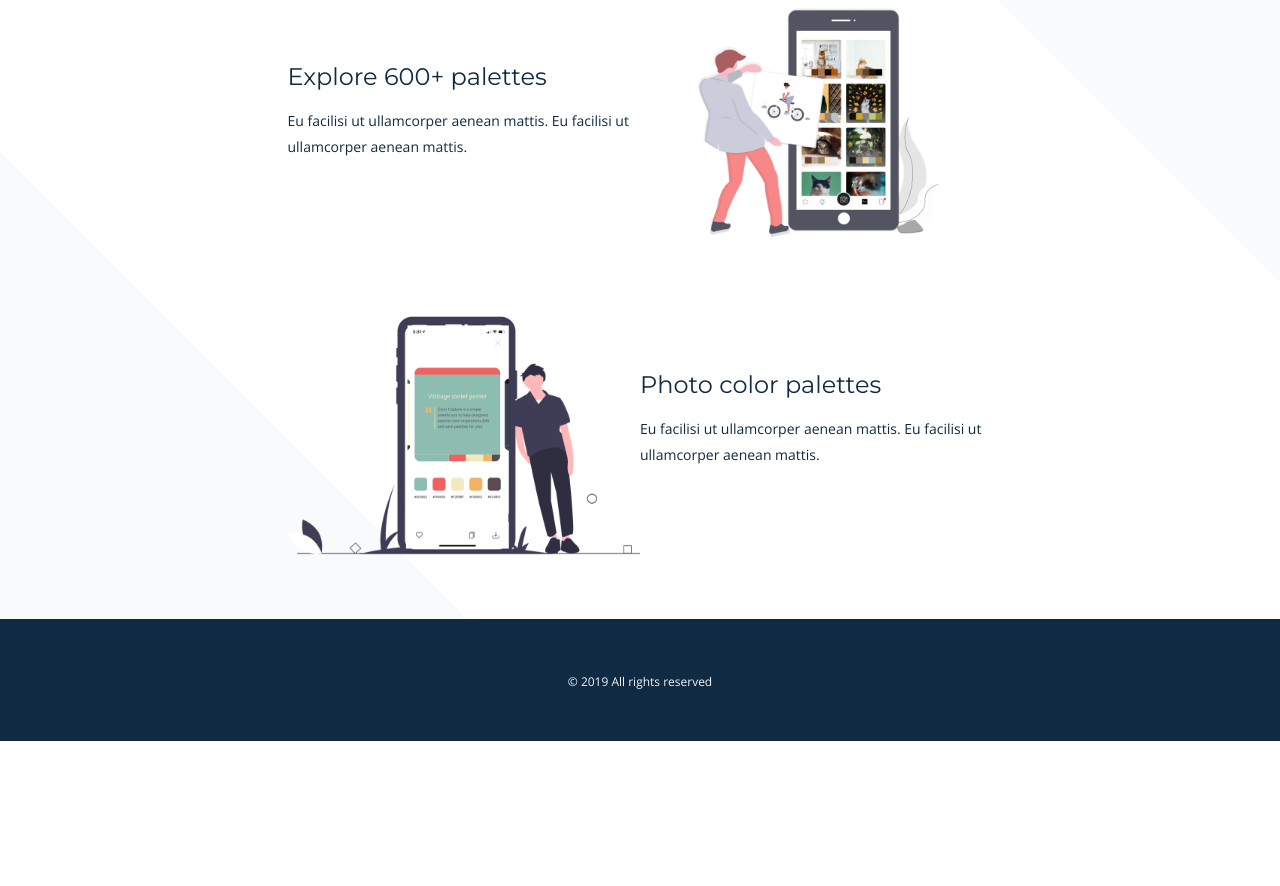
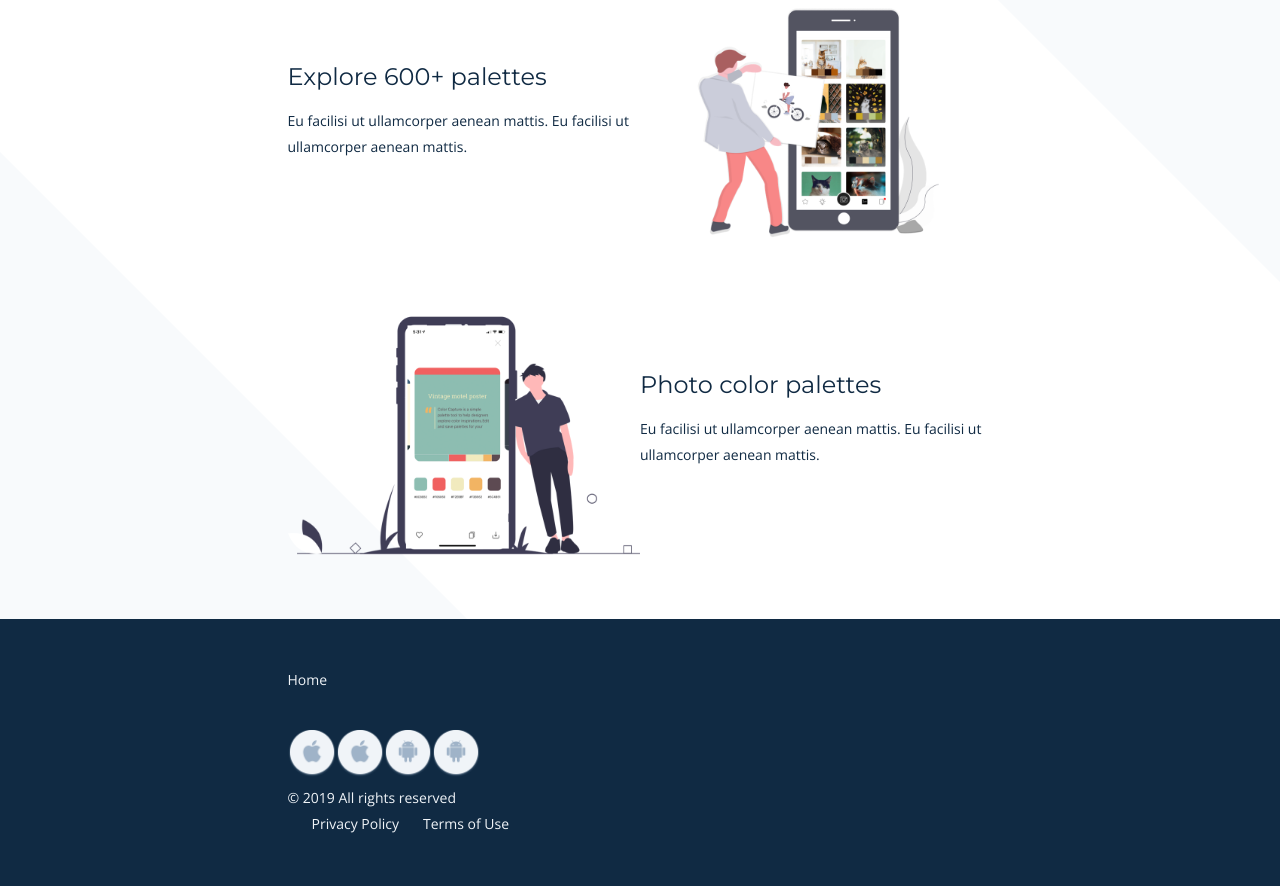
Before and after one commit to wizeyes-tech/color-collect, a Gatsby site: page / in a window 1280 px wide. Shown: the part 998-1884 px from the top of the page. Before the commit the page ends 1739 px from the top, so only its background shows below. Built offline with nearby package versions, Linux system fonts and the light colour scheme; Gatsby itself is replaced by a stand-in of ours.

Commit message:
Updated the Download component.

```diff
--- a/src/components/downloads.js
+++ b/src/components/downloads.js
@@ -3,10 +3,39 @@ import Img from "gatsby-image"
 import { graphql, useStaticQuery } from "gatsby"
 import styles from "./downloads.module.css"
 
-const Downloads = ({iosTitle, iosLink, androidTitle, androidLink}) => {
+const Downloads = ({ iosTitle, iosLink, androidTitle, androidLink, size = `m` }) => {
+
+  function IosImageDesktop() {
+    if (size === "s") {
+      return <Img fixed={data.iosSmall.childImageSharp.fixed}
+                  title={iosTitle}
+                  alt={iosTitle}
+      />
+    } else {
+      return <Img fixed={data.iosMedium.childImageSharp.fixed}
+                  title={iosTitle}
+                  alt={iosTitle}
+      />
+    }
+  }
+
+  function AndroidImageDesktop() {
+    if (size === "s") {
+      return <Img fixed={data.androidSmail.childImageSharp.fixed}
+                  title={iosTitle}
+                  alt={iosTitle}
+      />
+    } else {
+      return <Img fixed={data.androidMedium.childImageSharp.fixed}
+                  title={iosTitle}
+                  alt={iosTitle}
+      />
+    }
+  }
+
   const data = useStaticQuery(graphql`
     query {
-      iosMobile: file(relativePath: { eq: "button/download-ios.png" }) {
+      iosSmall: file(relativePath: { eq: "button/download-ios.png" }) {
         childImageSharp {
           fixed(width: 48, height: 48) {
             base64
@@ -18,7 +47,7 @@ const Downloads = ({iosTitle, iosLink, androidTitle, androidLink}) => {
         }
       }
 
-      androidMobile: file(relativePath: { eq: "button/download-android.png" }) {
+      androidSmail: file(relativePath: { eq: "button/download-android.png" }) {
         childImageSharp {
           fixed(width: 48, height: 48) {
             base64
@@ -30,7 +59,7 @@ const Downloads = ({iosTitle, iosLink, androidTitle, androidLink}) => {
         }
       }
 
-      iosDesktop: file(relativePath: { eq: "button/download-ios.png" }) {
+      iosMedium: file(relativePath: { eq: "button/download-ios.png" }) {
         childImageSharp {
           fixed(width: 64, height: 64) {
             base64
@@ -42,7 +71,7 @@ const Downloads = ({iosTitle, iosLink, androidTitle, androidLink}) => {
         }
       }
 
-      androidDesktop: file(relativePath: { eq: "button/download-android.png" }) {
+      androidMedium: file(relativePath: { eq: "button/download-android.png" }) {
         childImageSharp {
           fixed(width: 64, height: 64) {
             base64
@@ -62,32 +91,26 @@ const Downloads = ({iosTitle, iosLink, androidTitle, androidLink}) => {
          className={styles.downloadItem}
       >
         <span className={styles.downloadMobile}>
-        <Img fixed={data.iosMobile.childImageSharp.fixed}
+          <Img fixed={data.iosSmall.childImageSharp.fixed}
                title={iosTitle}
                alt={iosTitle}
           />
         </span>
         <span className={styles.downloadDesktop}>
-        <Img fixed={data.iosDesktop.childImageSharp.fixed}
-             title={iosTitle}
-             alt={iosTitle}
-        />
+          <IosImageDesktop/>
         </span>
       </a>
       <a href={androidLink}
          className={styles.downloadItem}
       >
         <span className={styles.downloadMobile}>
-        <Img fixed={data.androidMobile.childImageSharp.fixed}
+          <Img fixed={data.androidSmail.childImageSharp.fixed}
                title={androidTitle}
                alt={androidTitle}
           />
         </span>
         <span className={styles.downloadDesktop}>
-        <Img fixed={data.androidDesktop.childImageSharp.fixed}
-             title={androidTitle}
-             alt={androidTitle}
-        />
+          <AndroidImageDesktop/>
         </span>
       </a>
     </Fragment>
--- a/src/components/downloads.module.css
+++ b/src/components/downloads.module.css
@@ -1,10 +1,15 @@
 .download-item {
   display: inline-block;
   margin: 0 12px 0 0;
+  transition: filter 500ms ease 0s;
 }
 
 .download-item:last-child {
   margin-right: 0;
+}
+
+.download-item:hover {
+  filter: hue-rotate(90deg);
 }
 
 .download-item img {
@@ -13,8 +18,8 @@
 
 .download-desktop {
   display: none;
-  width: 64px;
-  height: 64px;
+  /*width: 64px;*/
+  /*height: 64px;*/
 }
 
 @media (min-width: 600px) {
--- /dev/null
+++ b/src/components/footer.js
@@ -0,0 +1,72 @@
+import React, { Fragment } from "react"
+import Downloads from "./downloads"
+import styles from "./footer.module.css"
+import { Link } from "gatsby"
+
+const Footer = ({
+                  homeLink, homeTitle,
+                  integrationLink, integrationTitle,
+                  creditLink, creditTitle,
+                  policyTtile, termsTitle,
+                }) => {
+  function HomeNav() {
+    if (homeLink) {
+      return <Link to={homeLink}>{homeTitle}</Link>
+    } else {
+      return <Fragment/>
+    }
+  }
+
+  function AppIntegrationNav() {
+    if (integrationLink) {
+      return <Link to={integrationLink}>{integrationTitle}</Link>
+    } else {
+      return <Fragment/>
+    }
+  }
+
+  function CreditNav() {
+    if (creditLink) {
+      return <Link to={creditLink}>{creditTitle}</Link>
+    } else {
+      return <Fragment/>
+    }
+  }
+
+  return (
+    <footer>
+      <div className="wrapper">
+
+        <div className={styles.mobile}>
+          <span className="type--body-xsmall type--on-dark">© {new Date().getFullYear()} All rights reserved</span>
+        </div>
+
+        <div className={styles.desktop}>
+          <div className={styles.nav}>
+            <HomeNav/>
+            <AppIntegrationNav/>
+            <CreditNav/>
+          </div>
+
+          <Downloads size={`s`}
+                     iosTitle={`Download Color Collect for iOS`}
+                     iosLink={`https://apps.apple.com/app/id1439521846`}
+                     androidTitle={`Download Color Collect for Android`}
+                     androidLink={`https://play.google.com/store/apps/details?id=com.wizeyes.colorcapture`}
+          />
+
+          <div className={styles.copyrightPolicy}>
+            <div>© {new Date().getFullYear()} All rights reserved</div>
+            <div className={styles.policy}>
+              <Link to={"/"}>{policyTtile}</Link>
+              <Link to={"/"}>{termsTitle}</Link>
+            </div>
+          </div>
+
+        </div>
+      </div>
+    </footer>
+  )
+}
+
+export default Footer
--- /dev/null
+++ b/src/components/footer.module.css
@@ -0,0 +1,49 @@
+footer {
+  padding: 48px 0;
+  background-color: #102A43;
+  font-size: 14px;
+  text-align: center;
+  color: #F0F4F8;
+}
+
+footer a {
+  color: #F0F4F8;
+  text-decoration: none;
+}
+
+.desktop {
+  display: none;
+}
+
+.nav {
+margin-bottom: 36px;
+}
+
+.nav a {
+  display: block;
+}
+
+.copyright-policy {
+  display: flex;
+  justify-content: space-between;
+  font-size: 12px;
+}
+
+.policy a {
+  display: inline-block;
+  margin-left: 24px;
+}
+
+@media (min-width: 600px) {
+  footer {
+    text-align: left;
+  }
+
+  .mobile {
+    display: none;
+  }
+
+  .desktop {
+    display: block;
+  }
+}
--- a/src/components/layout.css
+++ b/src/components/layout.css
@@ -821,10 +821,3 @@ pre tt:after {
   line-height: 20px;
   text-decoration: none;
 }
-
-footer {
-  padding: 48px 0;
-  /*margin-top: 64px;*/
-  background-color: #102A43;
-  text-align: center;
-}
--- a/src/components/layout.js
+++ b/src/components/layout.js
@@ -9,6 +9,7 @@ import React from "react"
 import PropTypes from "prop-types"
 
 import Header from "./header"
+import Footer from "./footer"
 import "./layout.css"
 
 const Layout = ({ children, language }) => {
@@ -18,11 +19,11 @@ const Layout = ({ children, language }) => {
         <Header language={language}/>
         <main>{children}</main>
       </div>
-      <footer>
-        <div className="wrapper">
-          <span className="type--body-xsmall type--on-dark">© {new Date().getFullYear()} All rights reserved</span>
-        </div>
-      </footer>
+      <Footer homeLink={`/`}
+              homeTitle={`Home`}
+              policyTtile={`Privacy Policy`}
+              termsTitle={`Terms of Use`}
+      />
     </div>
   )
 }
```
Lines whose indentation alone changed are shown as unchanged.
